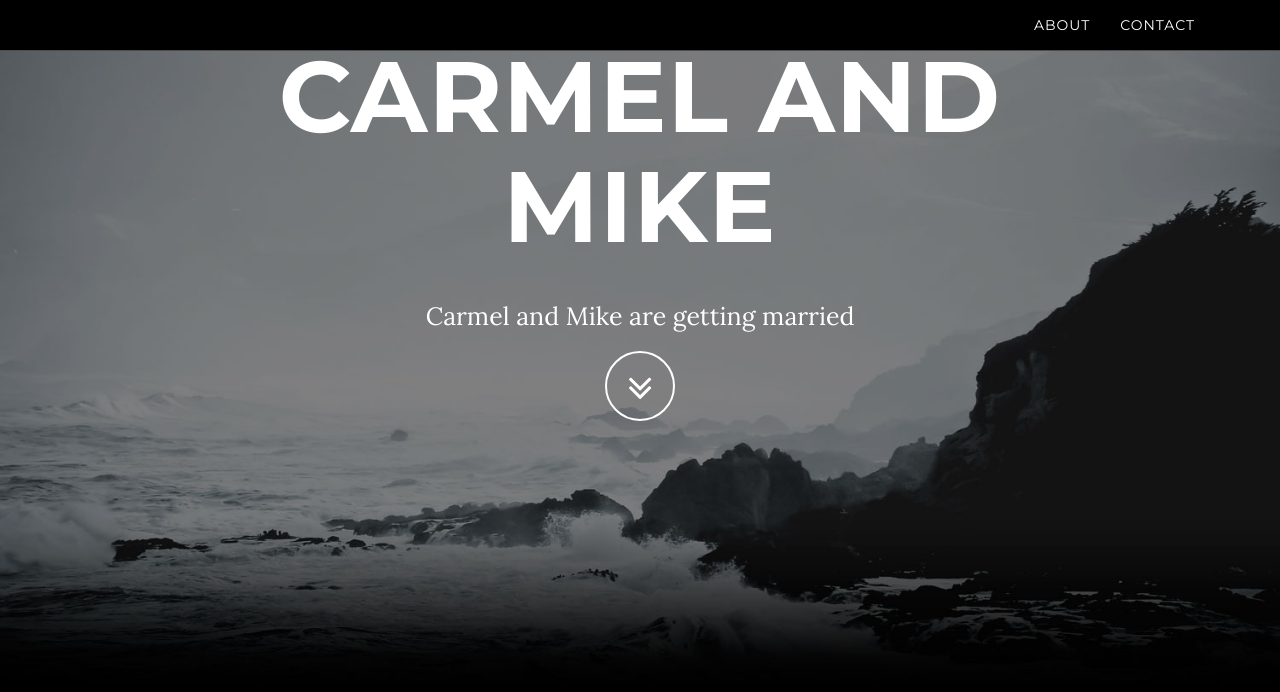
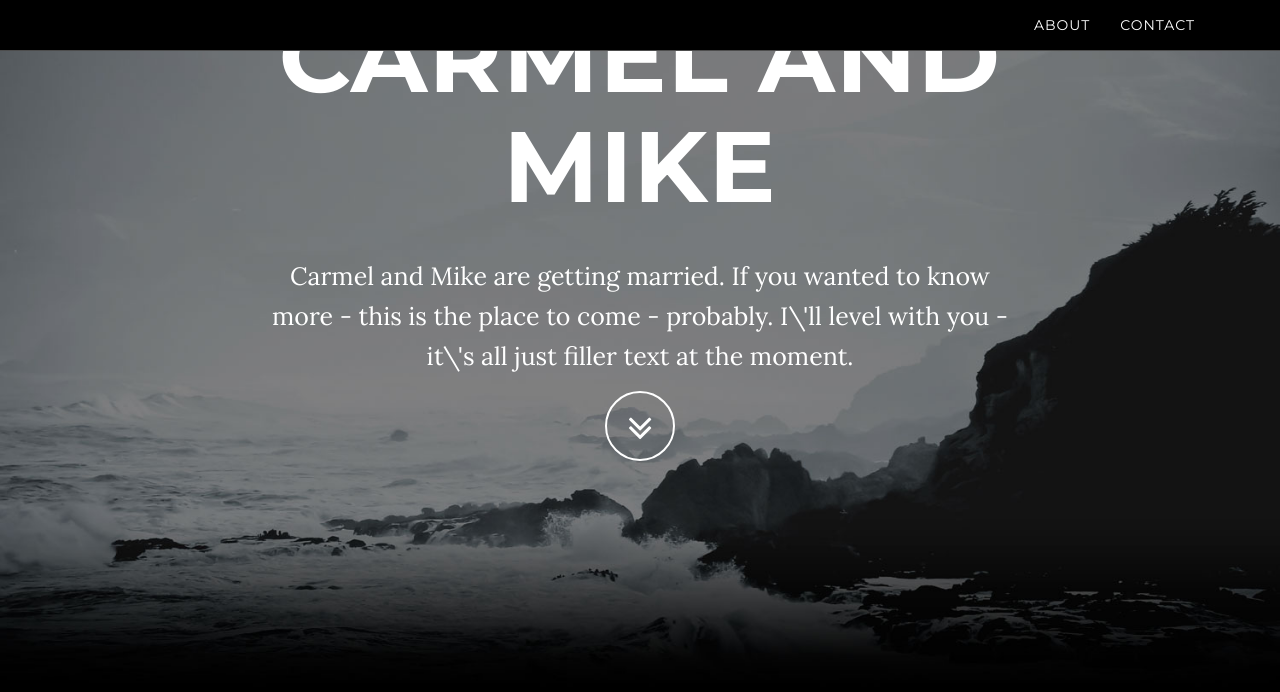
Before and after one commit to carmelandmike/carmelandmike.github.io, a Jekyll site: the page built from index.html, in a window 1280 px wide and 900 px high, scrolled down 202 px. Shown: the top 692 px of the window. Built offline with Jekyll 4.4.1, drawn with Linux system fonts in a browser that asks for light colours; some of the changed text lies outside the part shown.

Commit message:
Update _config.yml

```diff
--- a/_config.yml
+++ b/_config.yml
@@ -1,8 +1,8 @@
 # Site settings
 title: Carmel and Mike
-email: email@example.org
+email: hel&#108;o&#64;&#99;&#109;&#46;a&#110;d&#46;mk
 url: cm.and.mk
-description: Carmel and Mike are getting married
+description: Carmel and Mike are getting married. If you wanted to know more - this is the place to come - probably. I\'ll level with you - it\'s all just filler text at the moment.
 
 # Color settings (hex-codes without the leading hash-tag)
 color:
```
